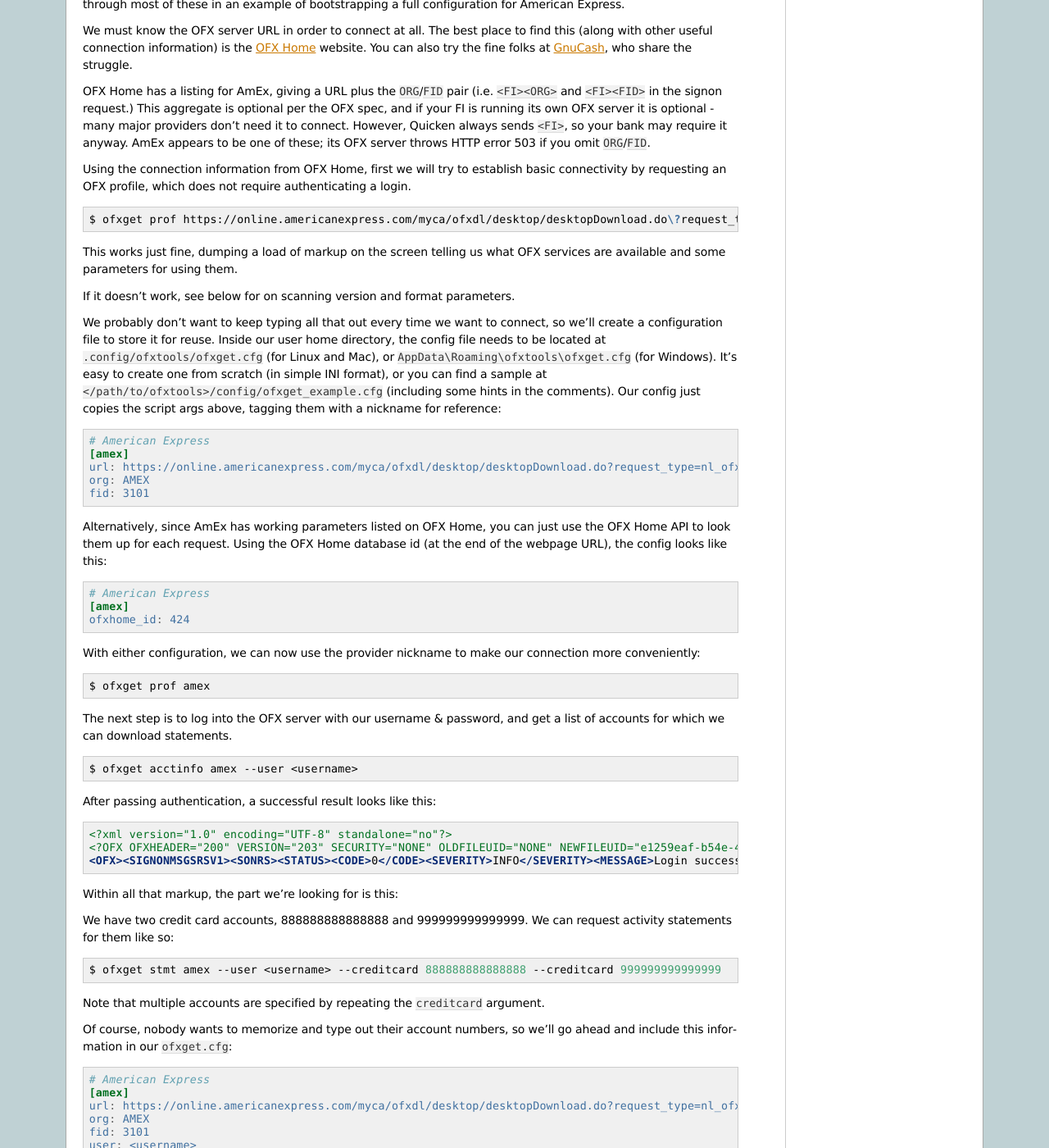
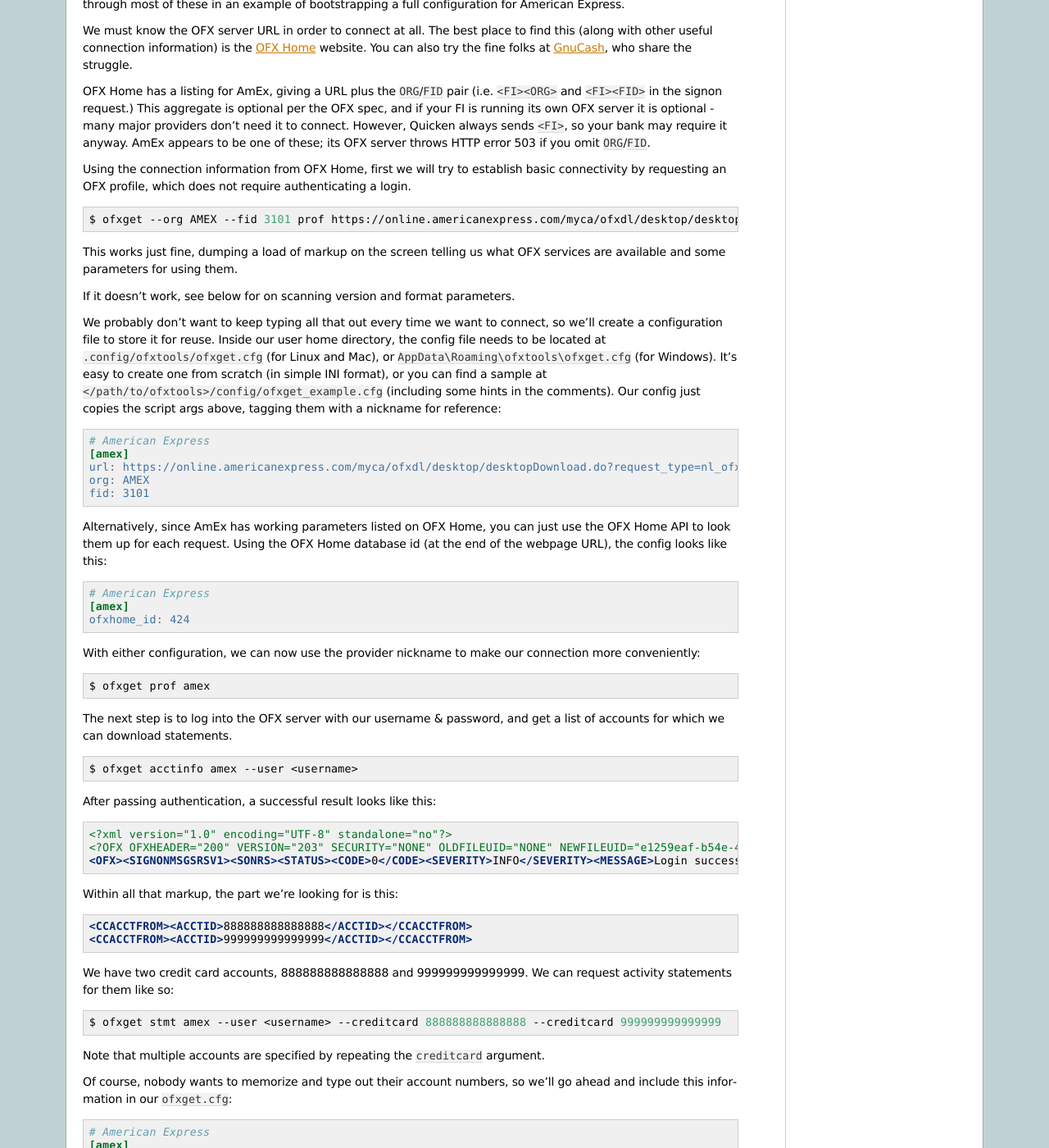
Before and after one commit to csingley/ofxtools, a Sphinx documentation site: the page built from docs/client.rst, in a window 1280 px wide and 1400 px high, scrolled down 725 px. Shown: the whole window at 82% size. Built offline with Sphinx 7.4.7, drawn with Linux system fonts in a browser that asks for light colours.

Commit message:
Fix typos in revised docs/client.rst

```diff
--- a/docs/client.rst
+++ b/docs/client.rst
@@ -64,7 +64,7 @@
 
 .. code-block:: bash
 
-    $ ofxget prof https://online.americanexpress.com/myca/ofxdl/desktop/desktopDownload.do\?request_type\=nl_ofxdownload --org AMEX --fid 3101
+    $ ofxget --org AMEX --fid 3101 prof https://online.americanexpress.com/myca/ofxdl/desktop/desktopDownload.do\?request_type\=nl_ofxdownload
 
 This works just fine, dumping a load of markup on the screen telling us
 what OFX services are available and some parameters for using them.
@@ -124,6 +124,7 @@
 Within all that markup, the part we're looking for is this:
 
 .. code-block:: xml
+
     <CCACCTFROM><ACCTID>888888888888888</ACCTID></CCACCTFROM>
     <CCACCTFROM><ACCTID>999999999999999</ACCTID></CCACCTFROM>
 
```
